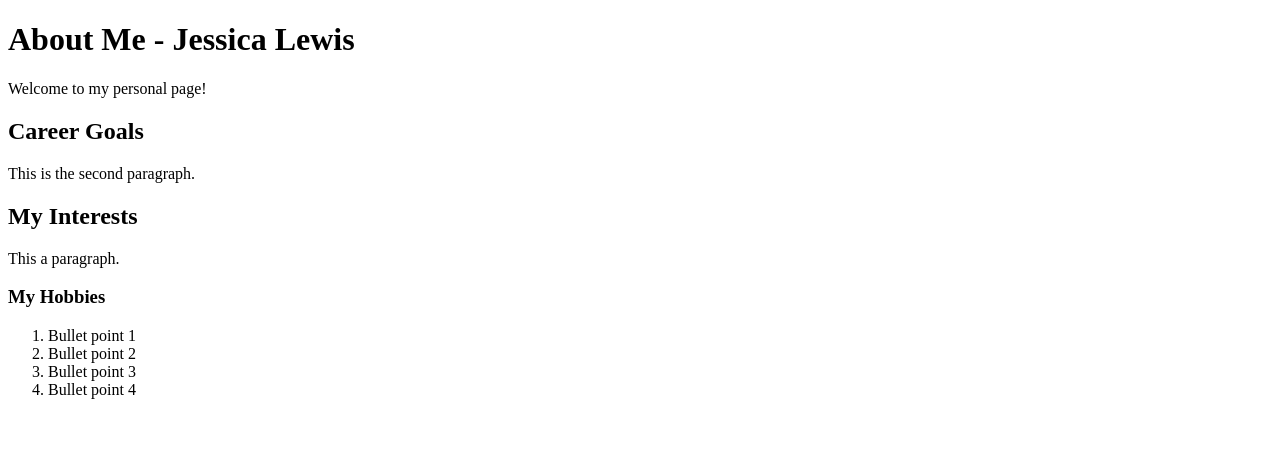
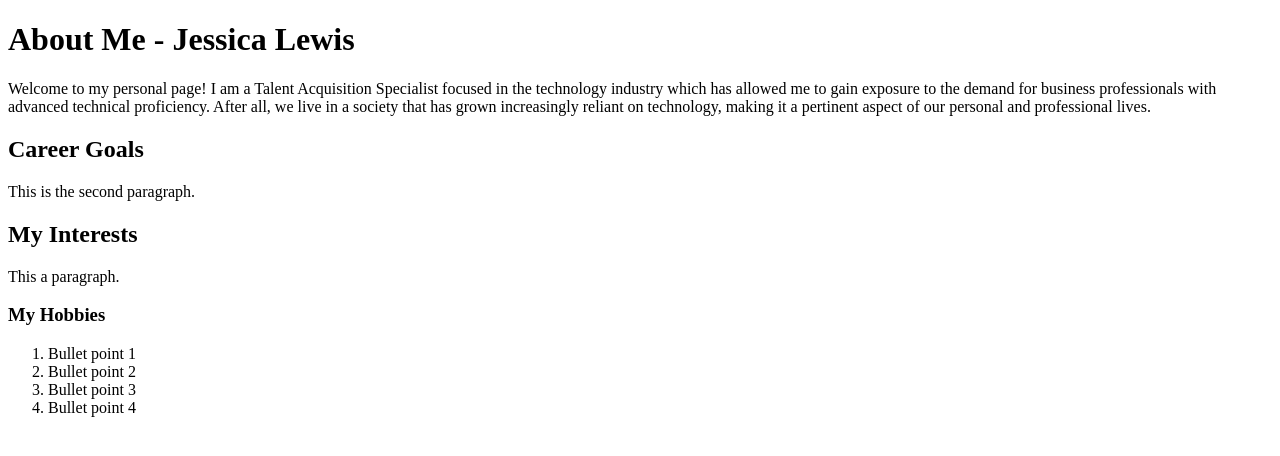
Before and after one commit to Fashnlvr/m2-hw2-Lewis-Jessica, a plain HTML site: page index.html in a window 1280 px wide. Drawn offline with Linux system fonts and the light colour scheme.

Commit message:
Update index.html

```diff
--- a/index.html
+++ b/index.html
@@ -2,7 +2,7 @@
 <html>
   <body>
   <h1>About Me - Jessica Lewis</h1>
-  <p>Welcome to my personal page!</p>
+  <p>Welcome to my personal page! I am a Talent Acquisition Specialist focused in the technology industry which has allowed me to gain exposure to the demand for business professionals with advanced technical proficiency. After all, we live in a society that has grown increasingly reliant on technology, making it a pertinent aspect of our personal and professional lives.</p>
   <h2>Career Goals</h2>
   <p>This is the second paragraph.</p>
   <h2>My Interests</h2>
```
